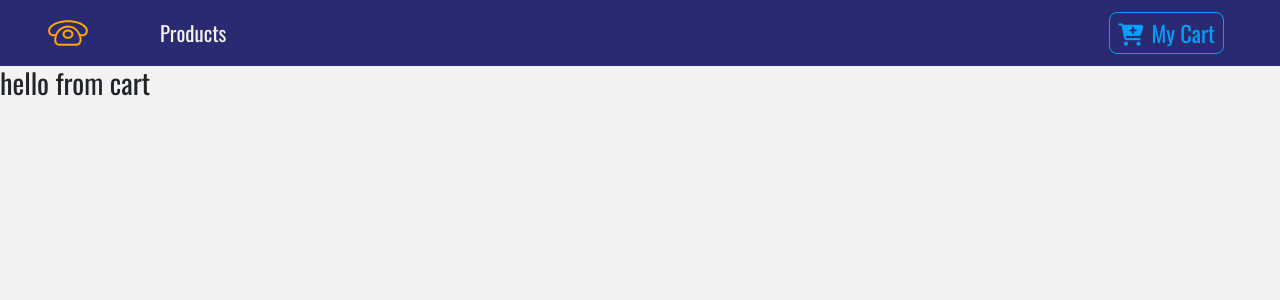
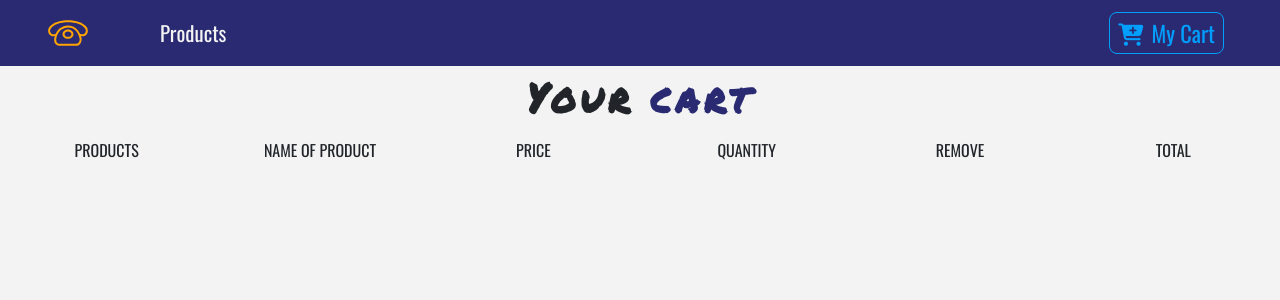
Before and after one commit to BlagovestGerov/vista-react-app, a React (Create React App) app: page /cart in a window 1280 px wide. Shown: the top 300 px of the page. Built offline with nearby package versions, Linux system fonts and the light colour scheme.

Commit message:
Created my cart page parts

```diff
--- a/src/components/Cart.js
+++ /dev/null
@@ -1,9 +0,0 @@
-import React from 'react'
-
-export default function Cart() {
-    return (
-        <div>
-            <h3>hello from cart</h3>
-        </div>
-    )
-}
--- /dev/null
+++ b/src/components/Cart/Cart.js
@@ -0,0 +1,12 @@
+import React from 'react';
+import Title from '../Title';
+import CartColumns from './CartColumns';
+
+export default function Cart() {
+    return (
+        <section>
+           <Title name="your" title="cart" />
+           <CartColumns />
+        </section>
+    )
+}
--- /dev/null
+++ b/src/components/Cart/CartColumns.js
@@ -0,0 +1,45 @@
+import React from 'react'
+
+export default function CartColumns() {
+    return (
+        <div className="container-fluid text-center d-none d-lg-block">
+            <div className="row">
+                <div className="col-10 mx-auto col-lg-2">
+                    <p className="text-uppercase">
+                        products
+                    </p>
+                </div>
+
+                <div className="col-10 mx-auto col-lg-2">
+                    <p className="text-uppercase">
+                        name of product
+                    </p>
+                </div>
+
+                <div className="col-10 mx-auto col-lg-2">
+                    <p className="text-uppercase">
+                        price
+                    </p>
+                </div>
+
+                <div className="col-10 mx-auto col-lg-2">
+                    <p className="text-uppercase">
+                        quantity
+                    </p>
+                </div>
+
+                <div className="col-10 mx-auto col-lg-2">
+                    <p className="text-uppercase">
+                        remove
+                    </p>
+                </div>
+
+                <div className="col-10 mx-auto col-lg-2">
+                    <p className="text-uppercase">
+                        total
+                    </p>
+                </div>
+            </div>
+        </div>
+    )
+}
--- /dev/null
+++ b/src/components/Cart/package.json
@@ -0,0 +1,3 @@
+{
+    "main":"Cart.js"
+}
--- a/src/components/Title.js
+++ b/src/components/Title.js
@@ -6,7 +6,7 @@ export default function Title({name, title}) {
             <div className="col-10 mx-auto my-2 text-center text-title">
                 <h1 className="text-capitalize font-weight-bold">
                     {name}
-                    <strong className="text-blue">
+                    <strong className="text-blue ml-3">
                         {title}
                     </strong>
                 </h1>
--- a/src/context.js
+++ b/src/context.js
@@ -9,7 +9,10 @@ class ProductProvider extends Component {
         detailProduct: detailProduct,
         cart: [],
         modalOpen: false,
-        modalProduct:detailProduct
+        modalProduct:detailProduct,
+        cartSubTotal:0,
+        cartTax:0,
+        cartTotal:0
     };
 
     componentDidMount() {
@@ -68,6 +71,23 @@ class ProductProvider extends Component {
             return{modalOpen:false}
         })
     }
+
+    increment = (id) => {
+        console.log('this is increment method');
+    }
+
+    decrement = (id) => {
+        console.log('this is decrement method');
+    }
+
+    removeItem = (id) => {
+        console.log('item removed!');
+    }
+
+    clearCart = ()=> {
+        console.log('cart was cleared')
+    }
+
     render() {
         return (
            <ProductContext.Provider
@@ -76,7 +96,11 @@ class ProductProvider extends Component {
             handleDetail: this.handleDetail,
             addToCart: this.addToCart,
             openModal:this.openModal,
-            closeModal:this.closeModal
+            closeModal:this.closeModal,
+            increment:this.increment,
+            decrement:this.decrement,
+            removeItem:this.removeItem,
+            clearCart: this.clearCart
            }}>
              {this.props.children}
            </ProductContext.Provider>
```
